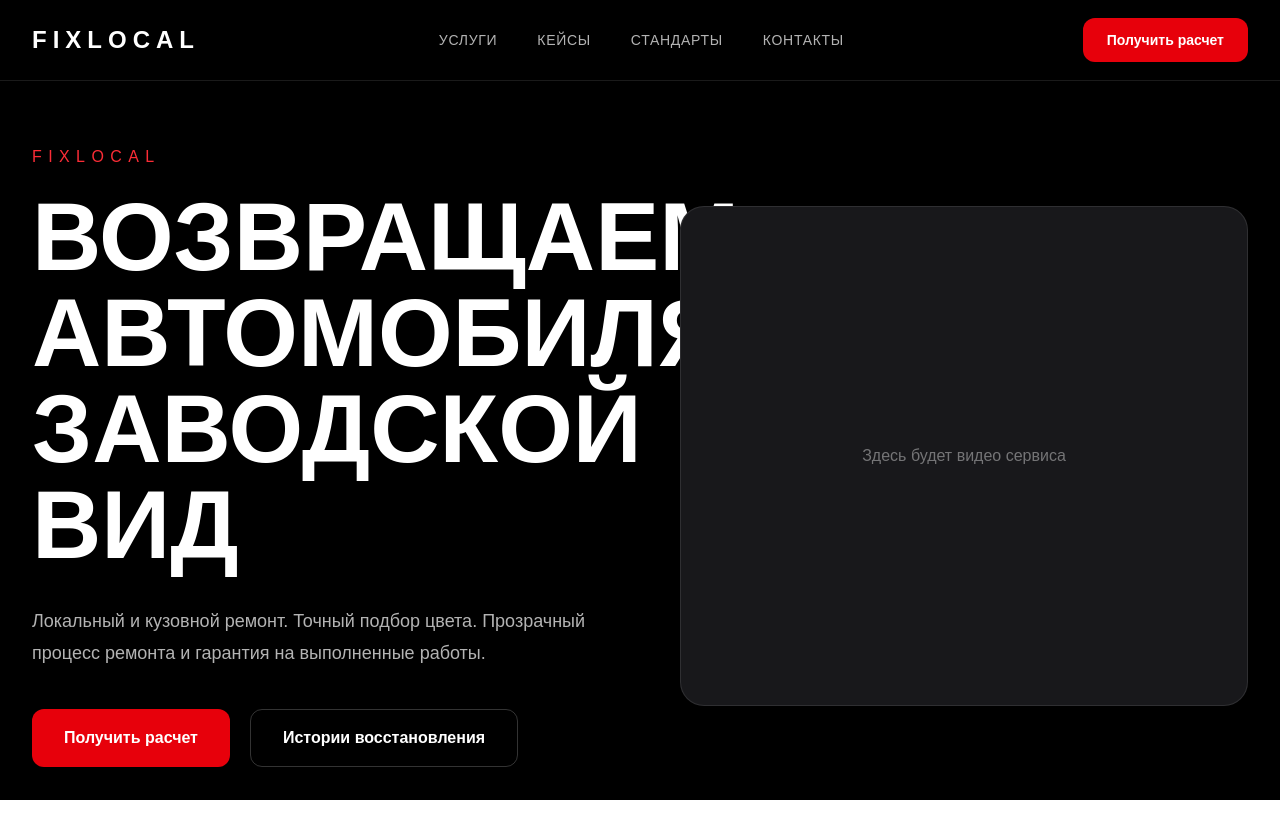
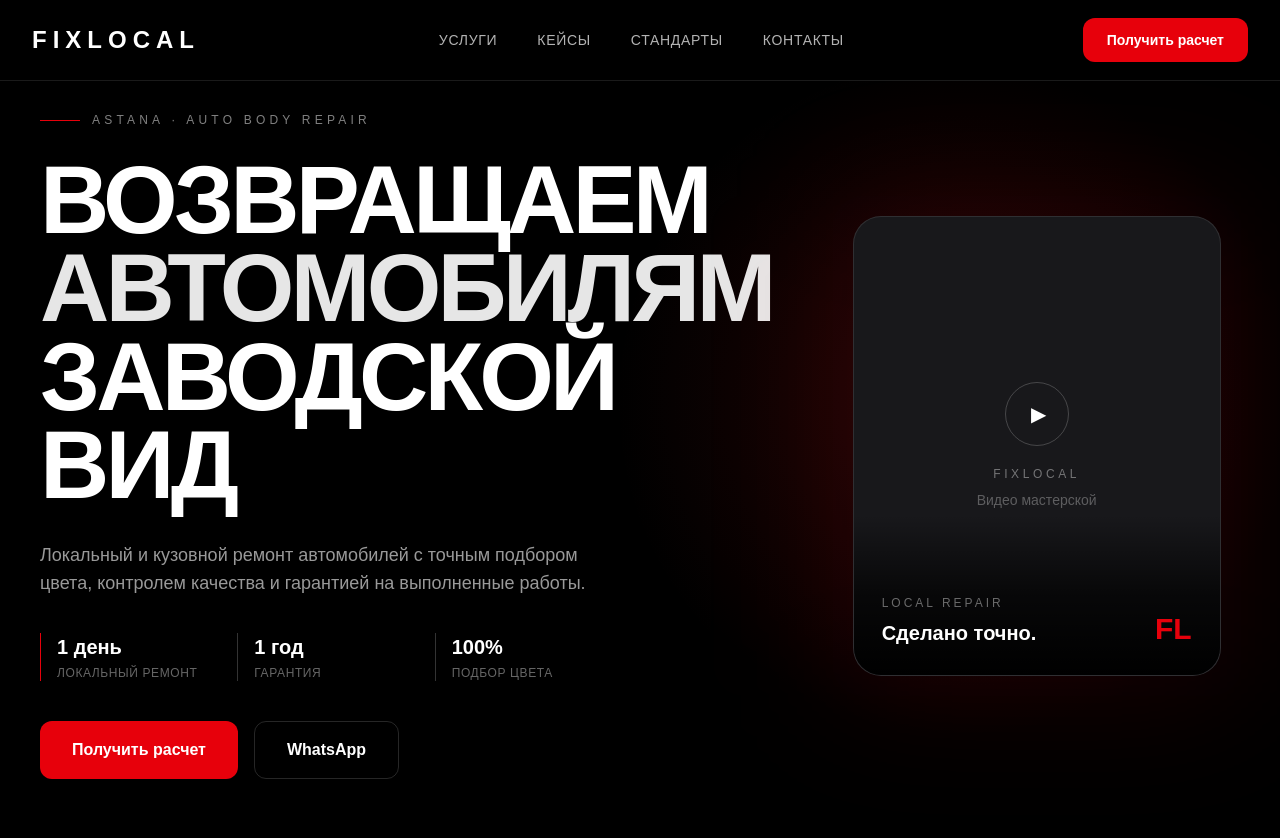
Before and after one commit to altiyerzhan-alt/fixlocal-web, a Next.js app: page / in a window 1280 px wide. Shown: the top 838 px of the page. Before the commit the page ends 800 px from the top, so only its background shows below. Built offline with nearby package versions, Linux system fonts and the light colour scheme.

Commit message:
Create Hero v2

```diff
--- a/components/sections/Hero.tsx
+++ b/components/sections/Hero.tsx
@@ -1,53 +1,133 @@
 import Button from "@/components/ui/Button";
+
 export default function Hero() {
   return (
-    <section className="relative flex min-h-screen items-center bg-black text-white">
+    <section className="relative min-h-screen overflow-hidden bg-black text-white">
+      {/* Фоновый градиент */}
+      <div className="absolute inset-0 bg-[radial-gradient(circle_at_75%_45%,rgba(220,38,38,0.16),transparent_32%)]" />
 
-      <div className="absolute inset-0 bg-gradient-to-r from-black via-black/80 to-black/30"></div>
+      <div className="relative mx-auto flex min-h-screen w-full max-w-7xl items-center px-6 py-28 sm:px-8 lg:px-10">
+        <div className="grid w-full items-center gap-14 lg:grid-cols-[1.05fr_0.95fr] lg:gap-20">
 
-      <div className="relative mx-auto grid w-full max-w-7xl grid-cols-1 items-center gap-20 px-8 pt-28 lg:grid-cols-2">
+          {/* Левая часть */}
+          <div className="max-w-3xl">
 
-        <div>
+            <div className="mb-7 flex items-center gap-3">
+              <span className="h-px w-10 bg-red-600" />
 
-          <p className="mb-5 uppercase tracking-[0.4em] text-red-500">
-            FIXLOCAL
-          </p>
+              <span className="text-xs font-medium uppercase tracking-[0.35em] text-white/50">
+                Astana · Auto Body Repair
+              </span>
+            </div>
 
-          <h1 className="text-6xl font-black uppercase leading-none lg:text-8xl">
+            <h1 className="text-5xl font-black uppercase leading-[0.92] tracking-[-0.04em] sm:text-6xl lg:text-8xl">
               Возвращаем
               <br />
-            автомобилям
+              <span className="text-white/90">автомобилям</span>
               <br />
               заводской вид
             </h1>
 
-          <p className="mt-8 max-w-xl text-lg leading-8 text-white/70">
-            Локальный и кузовной ремонт. Точный подбор цвета.
-            Прозрачный процесс ремонта и гарантия на выполненные работы.
+            <p className="mt-8 max-w-xl text-base leading-7 text-white/60 sm:text-lg">
+              Локальный и кузовной ремонт автомобилей с точным подбором цвета,
+              контролем качества и гарантией на выполненные работы.
             </p>
 
-          <div className="mt-10 flex flex-wrap gap-5">
-  <Button>Получить расчет</Button>
+            {/* Преимущества */}
+            <div className="mt-9 grid max-w-xl grid-cols-1 gap-4 sm:grid-cols-3">
 
-  <Button variant="secondary">
-    Истории восстановления
-  </Button>
+              <div className="border-l border-red-600 pl-4">
+                <div className="text-xl font-bold">1 день</div>
+                <div className="mt-1 text-xs uppercase tracking-wider text-white/40">
+                  локальный ремонт
+                </div>
+              </div>
+
+              <div className="border-l border-white/20 pl-4">
+                <div className="text-xl font-bold">1 год</div>
+                <div className="mt-1 text-xs uppercase tracking-wider text-white/40">
+                  гарантия
+                </div>
+              </div>
+
+              <div className="border-l border-white/20 pl-4">
+                <div className="text-xl font-bold">100%</div>
+                <div className="mt-1 text-xs uppercase tracking-wider text-white/40">
+                  подбор цвета
+                </div>
               </div>
 
             </div>
 
-        <div className="flex justify-center">
+            {/* Кнопки */}
+            <div className="mt-10 flex flex-wrap gap-4">
+              <Button>
+                Получить расчет
+              </Button>
 
-          <div className="flex h-[500px] w-full max-w-xl items-center justify-center rounded-3xl border border-white/10 bg-zinc-900 text-white/40">
+              <a
+                href="https://wa.me/"
+                className="inline-flex items-center justify-center rounded-xl border border-white/15 px-8 py-4 font-semibold text-white transition-all duration-300 hover:border-white/40 hover:bg-white/5"
+              >
+                WhatsApp
+              </a>
+            </div>
 
-            Здесь будет видео сервиса
+          </div>
+
+          {/* Правая часть */}
+          <div className="relative">
+
+            <div className="absolute -inset-5 rounded-[2rem] bg-red-600/10 blur-3xl" />
+
+            <div className="relative aspect-[4/5] overflow-hidden rounded-[1.75rem] border border-white/10 bg-zinc-900">
+
+              {/* Временная заглушка под видео */}
+              <div className="absolute inset-0 flex items-center justify-center">
+                <div className="text-center">
+
+                  <div className="mx-auto mb-5 flex h-16 w-16 items-center justify-center rounded-full border border-white/20">
+                    <span className="ml-1 text-xl">▶</span>
+                  </div>
+
+                  <p className="text-xs uppercase tracking-[0.3em] text-white/40">
+                    FIXLOCAL
+                  </p>
+
+                  <p className="mt-2 text-sm text-white/30">
+                    Видео мастерской
+                  </p>
+
+                </div>
+              </div>
+
+              {/* Нижняя подпись */}
+              <div className="absolute bottom-0 left-0 right-0 bg-gradient-to-t from-black via-black/70 to-transparent p-7 pt-20">
+                <div className="flex items-end justify-between">
+
+                  <div>
+                    <p className="text-xs uppercase tracking-[0.25em] text-white/40">
+                      Local Repair
+                    </p>
+
+                    <p className="mt-2 text-xl font-semibold">
+                      Сделано точно.
+                    </p>
+                  </div>
+
+                  <div className="text-3xl font-black text-red-600">
+                    FL
+                  </div>
+
+                </div>
+              </div>
 
             </div>
 
           </div>
 
         </div>
-
+      </div>
     </section>
   );
 }
```
Lines whose indentation alone changed are shown as unchanged.
